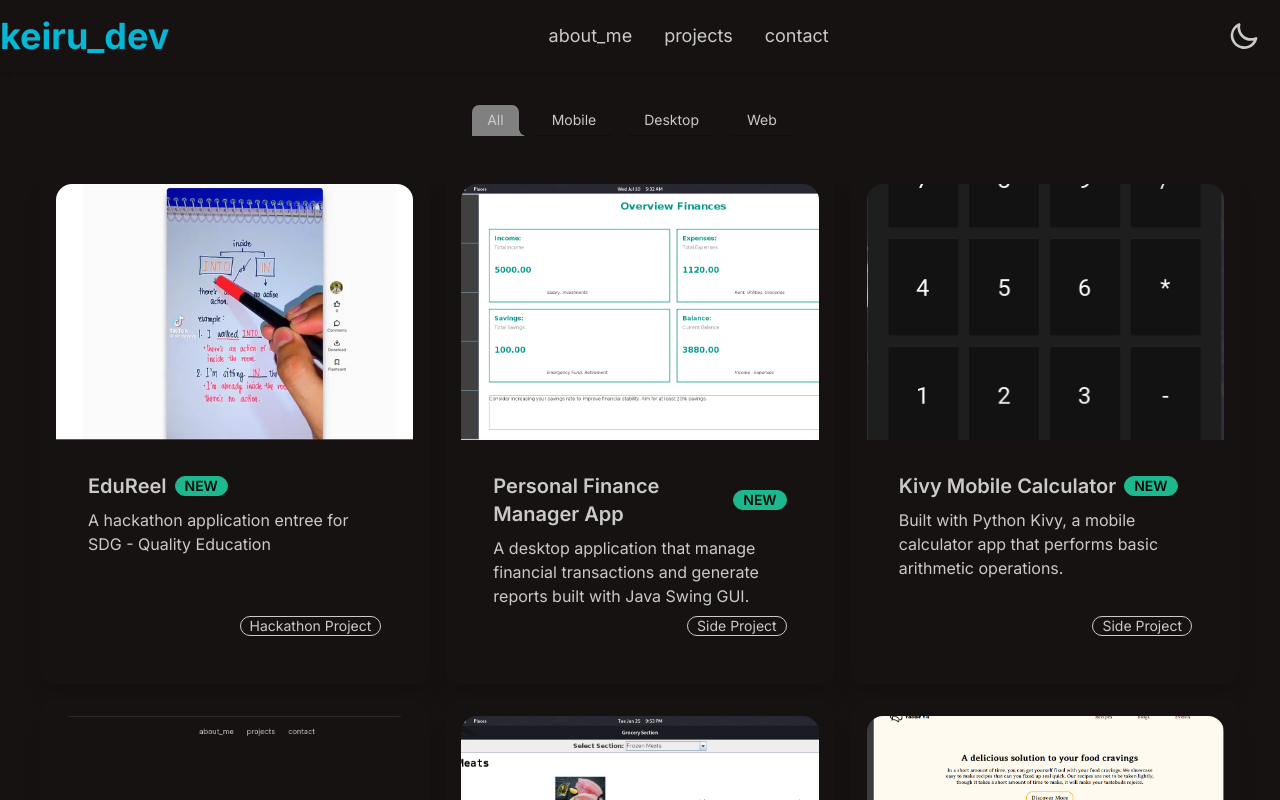
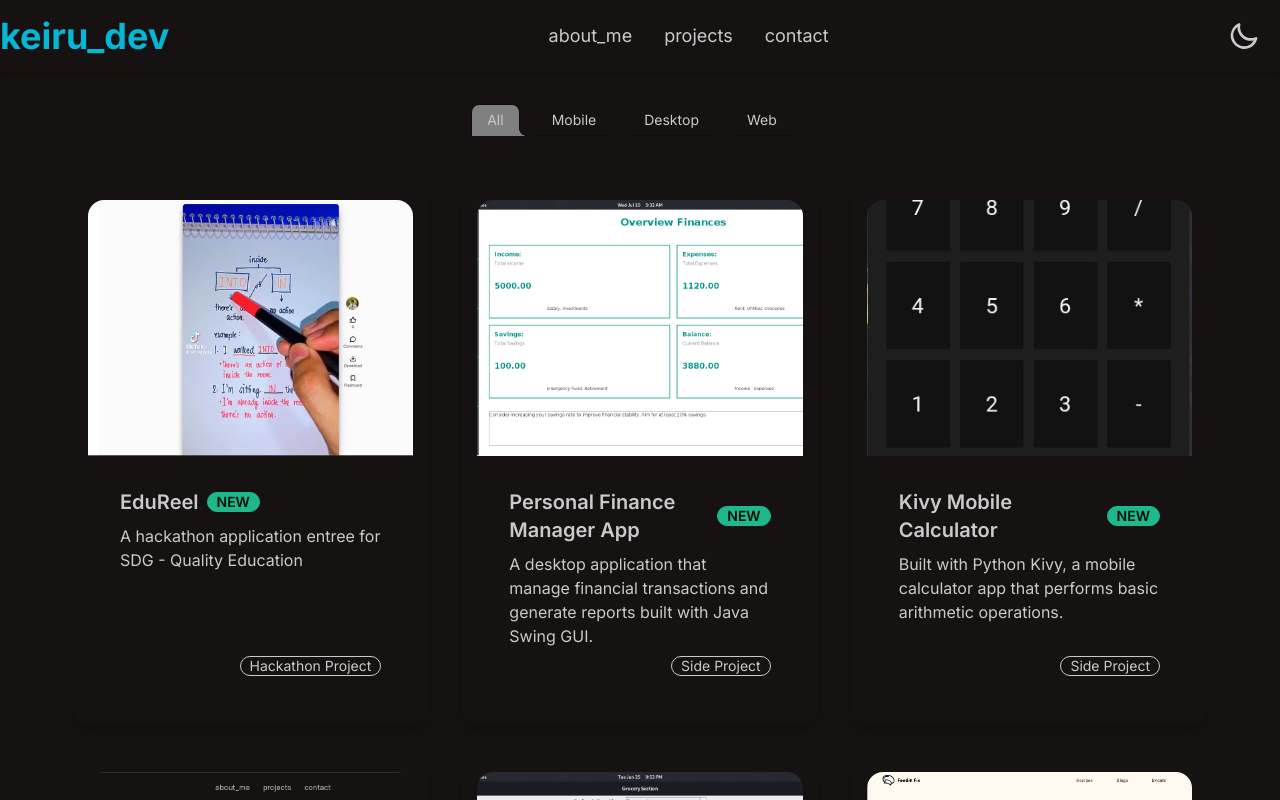
Before and after one commit to Ashtreus1/Keiru-Dev, a Next.js app: page /projects in a window 1280 px wide. Shown: the top 800 px of the page. Built offline with nearby package versions, Linux system fonts and the light colour scheme.

Commit message:
project route layout design undo

```diff
--- a/src/components/projects/Projects.jsx
+++ b/src/components/projects/Projects.jsx
@@ -55,16 +55,18 @@ const Projects = () => {
                 </div>
             ) : (
                 <motion.div
-                    className="grid grid-cols-3 gap-4 justify-items-center"
+                    className="flex flex-wrap justify-center px-4"
                     initial="hidden"
                     animate="visible"
                     variants={containerVariants}
                 >
                     {filteredProjects.map((project, index) => (
-                            <motion.div
+                        <motion.div
                             key={index}
-                            variants={itemVariants}
-                            className="card bg-base-100 shadow-xl p-4 relative w-full">
+                            className="w-full sm:w-1/2 lg:w-1/3 p-4 flex justify-center"
+                            variants={itemVariants}>
+                            <div
+                                className="card bg-base-100 shadow-xl p-4">
                                 <figure className="relative">
                                     <Image
                                         src={project.image}
@@ -102,7 +104,8 @@ const Projects = () => {
                                         ))}
                                     </div>
                                 </div>
-                            </motion.div>
+                            </div>
+                        </motion.div>
                     ))}
                 </motion.div>
             )}
```
